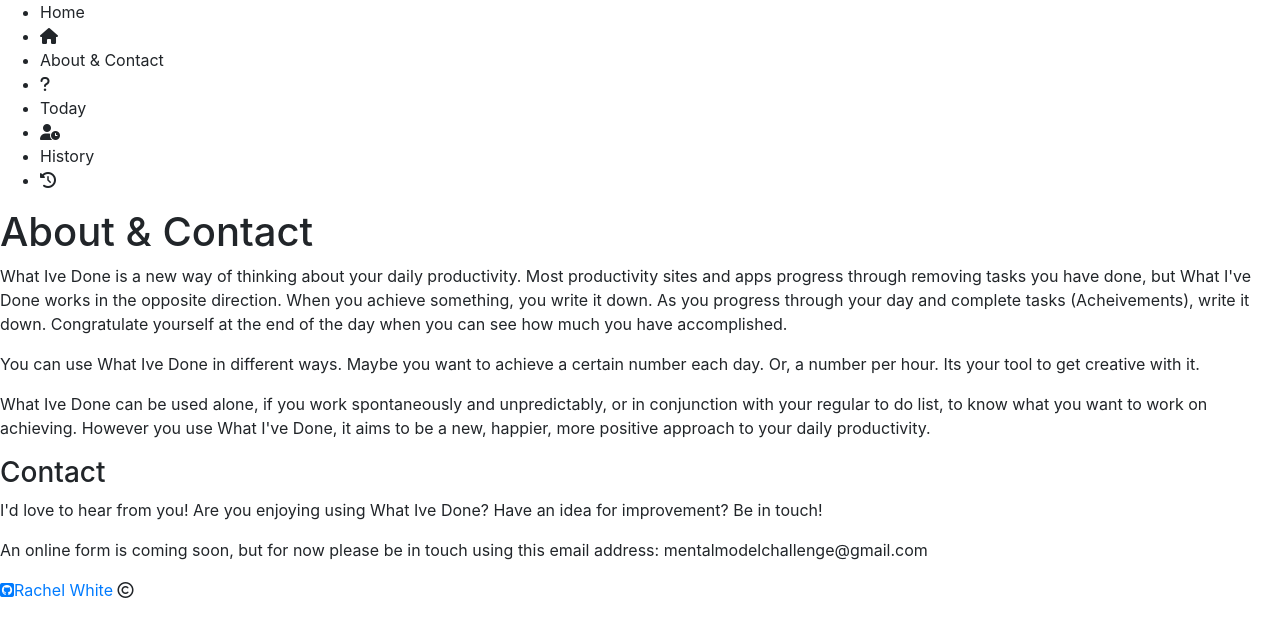
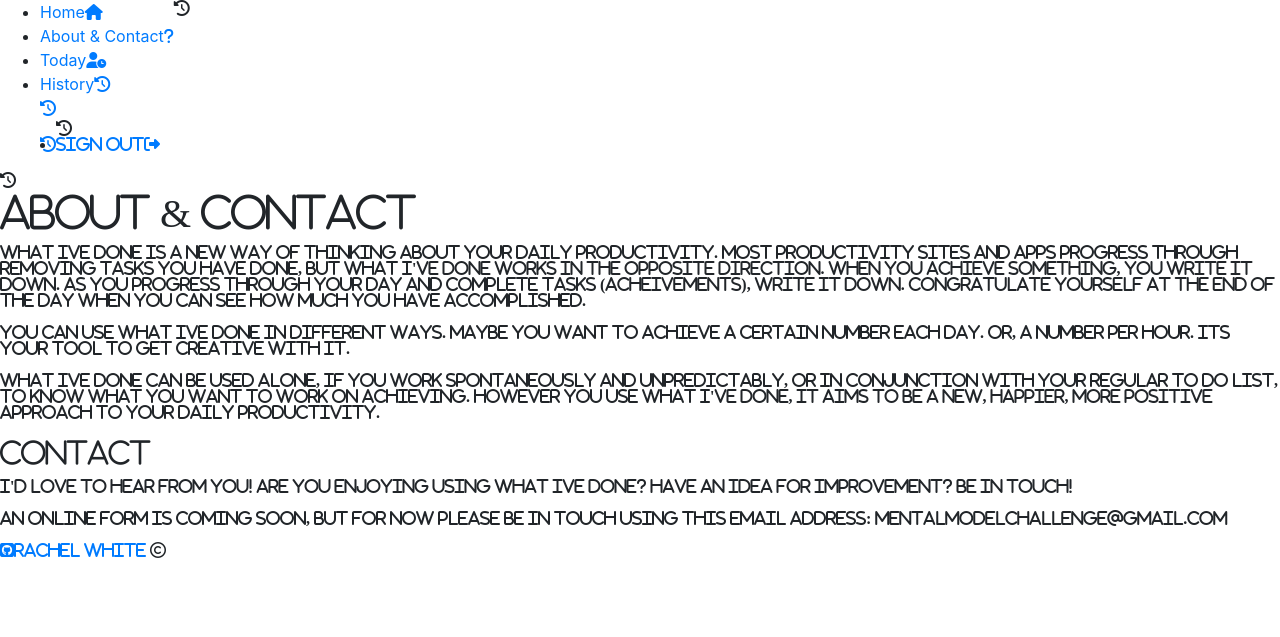
Before and after one commit to rachel-white/what-ive-done, a Flask app: page /aboutsi in a window 1280 px wide. Shown: the top 637 px of the page. Run offline with Flask 2, Linux system fonts and the light colour scheme; some libraries are stand-ins or nearby versions.

Commit message:
updated nav - including signout

```diff
--- a/templates/aboutsi.html
+++ b/templates/aboutsi.html
@@ -4,20 +4,19 @@
     <nav class="nav">
         <ul class="nav-list">
             <div class="nav-section">
-                <li class="nav-item">Home</li>
-                <li class="nav-icon icon"><i class="fas fa-home"></i></li>
+                <li class="nav-item"><a href= "{{ url_for('home') }}" class="link">Home<i class="fas fa-home"></i></a></li>
             </div>
             <div class="nav-section">
-                <li class="nav-item">About & Contact</li>
-                <li class="nav-icon icon"><i class="fas fa-question"></i></li>
+                <li class="nav-item"><a href= "{{ url_for('about') }}" class="link">About & Contact<i class="fas fa-question"></i></a></li>
             </div>
             <div class="nav-section">
-                <li class="nav-item">Today</li>
-                <li class="nav-icon icon"><i class="fas fa-user-clock"></i></li>
+                 <li class="nav-item"><a href= "{{ url_for('today') }}" class="link">Today<i class="fas fa-user-clock"></i></a></li>
             </div>
             <div class="nav-section">
-                <li class="nav-item">History</li>
-                <li class="nav-icon icon"><i class="fas fa-history"></i></li>
+                <li class="nav-item"><a href= "{{ url_for('history') }}" class="link">History<i class="fas fa-history"></i</a></li>
+            </div>
+            <div class="nav-section">
+                <li class="nav-item"><a href="{{ url_for('signout') }}" class="link">Sign Out<i class="fas fa-sign-out-alt"></i></a></li>
             </div>
         </ul>
     </nav>
```
